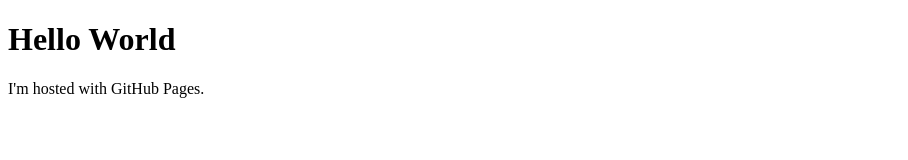
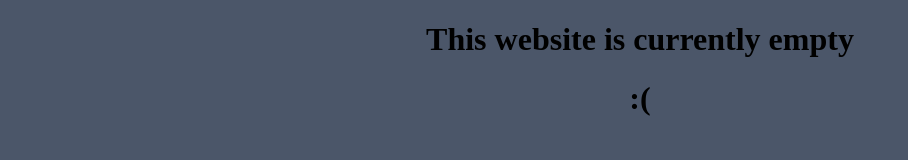
Before and after one commit to KonstantinosTourtsakis/KonstantinosTourtsakis.github.io, a plain HTML site: page index.html in a window 1280 px wide. Shown: the whole page, without its empty margins (0-908 px from the left). Drawn offline with Linux system fonts and the light colour scheme.

Commit message:
Update index.html

```diff
--- a/index.html
+++ b/index.html
@@ -1,7 +1,18 @@
+<!DOCTYPE html>
 <!DOCTYPE html>
 <html>
+<head>
+	<title>Konstantinos Tourtsakis</title>
+	<meta charset="utf-8">
+	<meta name="viewport" content="width=device-width, initial-scale=1.0">
+	<style type="text/css">
+		body{
+			background-color: #4b5669;
+		}
+	</style>
+</head>
 <body>
-<h1>Hello World</h1>
-<p>I'm hosted with GitHub Pages.</p>
+	<h1 style="text-align: center;">This website is currently empty</h1>
+	<h1 style="text-align: center;">:(</h1>
 </body>
 </html>
```
